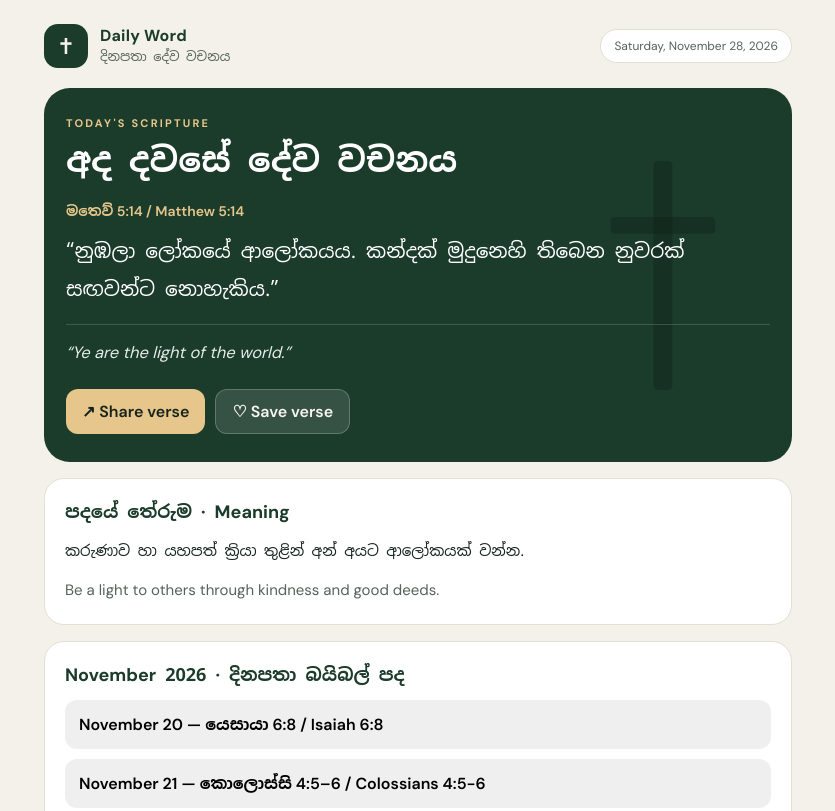
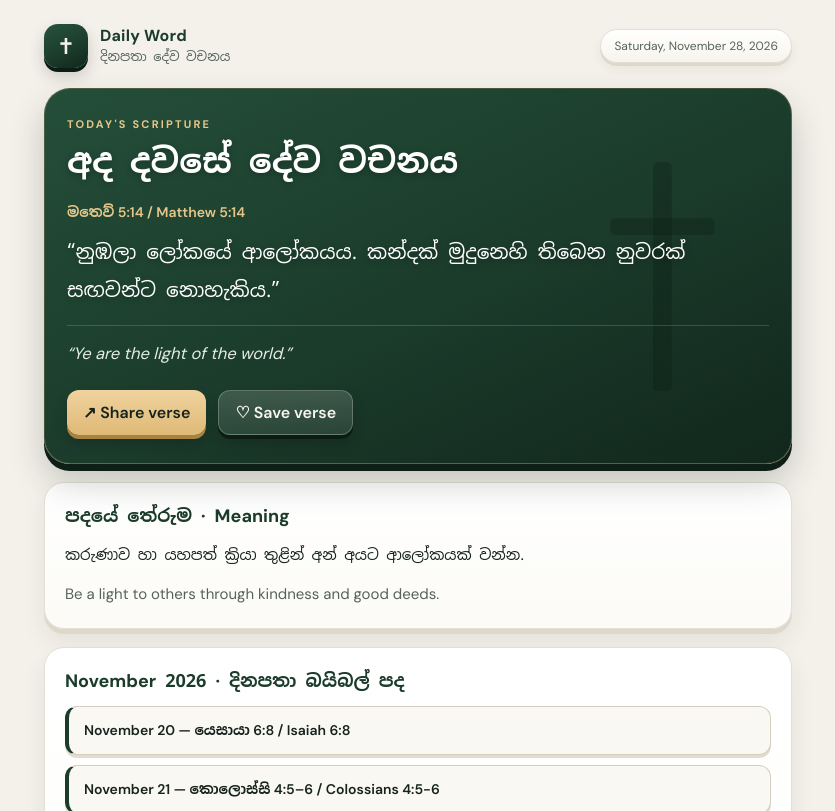
Before and after one commit to amithdombawala/daily-word-bible, a plain HTML site: page index.html in a window 1280 px wide. Shown: the top 811 px of the page, without its empty margins (222-1057 px from the left). Drawn offline with Linux system fonts and the light colour scheme; no server answers.

Commit message:
Update index.html

```diff
--- a/index.html
+++ b/index.html
@@ -16,6 +16,7 @@
       --ink: #17241e;
       --muted: #55635b;
       --green: #1b3b2b;
+      --green-dark: #11271c;
       --gold: #c99c4e;
       --card: #ffffff;
       --card-soft: #faf8f3;
@@ -42,7 +43,7 @@
       width: 100%;
       max-width: 780px;
       margin: 0 auto;
-      padding: 24px 16px 48px;
+      padding: 24px 16px 50px;
     }
 
     header {
@@ -64,12 +65,15 @@
       width: 44px;
       height: 44px;
       border-radius: 14px;
-      background: var(--green);
+      background: linear-gradient(155deg, #27533d 0%, var(--green) 60%, var(--green-dark) 100%);
       color: #f4f1ea;
       display: grid;
       place-items: center;
       font-size: 22px;
       flex-shrink: 0;
+      box-shadow:
+        0 4px 0 #0c1d15,
+        0 8px 16px rgba(23, 36, 30, 0.2);
     }
 
     .brand-title {
@@ -89,7 +93,7 @@
     }
 
     .date-pill {
-      background: var(--card);
+      background: linear-gradient(180deg, #ffffff 0%, #f7f4ec 100%);
       border: 1px solid var(--line);
       padding: 8px 13px;
       border-radius: 999px;
@@ -97,15 +101,20 @@
       font-size: 12px;
       white-space: nowrap;
       flex-shrink: 0;
+      box-shadow: 0 3px 0 #ded8ca, 0 6px 12px rgba(23, 36, 30, 0.06);
     }
 
     .hero {
-      background: var(--green);
+      background: linear-gradient(155deg, #244e39 0%, var(--green) 55%, var(--green-dark) 100%);
       color: #f7f5ef;
       border-radius: 26px;
       padding: 28px 22px;
       position: relative;
       overflow: hidden;
+      border: 1px solid rgba(230, 198, 138, 0.25);
+      box-shadow:
+        0 7px 0 #0d1f16,
+        0 18px 34px rgba(23, 36, 30, 0.22);
     }
 
     .hero-cross-bg {
@@ -142,6 +151,7 @@
       line-height: 1.35;
       color: #ffffff;
       font-family: 'Noto Sans Sinhala', 'DM Sans', sans-serif;
+      text-shadow: 0 2px 6px rgba(0, 0, 0, 0.25);
     }
 
     .ref {
@@ -158,6 +168,7 @@
       color: #ffffff;
       font-family: 'Noto Sans Sinhala', 'DM Sans', sans-serif;
       word-wrap: break-word;
+      text-shadow: 0 2px 6px rgba(0, 0, 0, 0.25);
     }
 
     .english {
@@ -173,7 +184,7 @@
     .hero-actions {
       display: flex;
       flex-wrap: wrap;
-      gap: 10px;
+      gap: 12px;
       margin-top: 22px;
     }
 
@@ -184,31 +195,44 @@
       border-radius: 12px;
       padding: 11px 16px;
       font-weight: 600;
-      transition: transform 0.15s ease, opacity 0.15s ease;
+      transition: transform 0.12s ease, box-shadow 0.12s ease;
     }
 
     button:active {
-      transform: scale(0.98);
+      transform: translateY(2px);
     }
 
     .primary {
-      background: #e6c68a;
+      background: linear-gradient(180deg, #efd39e 0%, #dfb976 100%);
       color: #17241e;
+      box-shadow: 0 4px 0 #a88240, 0 8px 14px rgba(0, 0, 0, 0.2);
+    }
+
+    .primary:active {
+      box-shadow: 0 1px 0 #a88240;
     }
 
     .ghost {
-      background: rgba(255, 255, 255, 0.12);
+      background: linear-gradient(180deg, rgba(255, 255, 255, 0.16) 0%, rgba(255, 255, 255, 0.08) 100%);
       color: #f7f5ef;
-      border: 1px solid rgba(255, 255, 255, 0.22);
+      border: 1px solid rgba(255, 255, 255, 0.24);
+      box-shadow: 0 4px 0 rgba(9, 22, 16, 0.75), 0 8px 14px rgba(0, 0, 0, 0.18);
+    }
+
+    .ghost:active {
+      box-shadow: 0 1px 0 rgba(9, 22, 16, 0.75);
     }
 
     .section {
-      margin-top: 16px;
-      background: var(--card);
+      margin-top: 18px;
+      background: linear-gradient(180deg, #ffffff 0%, #fcfbf7 100%);
       border: 1px solid var(--line);
       border-radius: 20px;
       padding: 20px;
       overflow: hidden;
+      box-shadow:
+        0 5px 0 #ded8ca,
+        0 12px 24px rgba(23, 36, 30, 0.08);
     }
 
     .section h2 {
@@ -234,6 +258,36 @@
       font-family: 'DM Sans', sans-serif !important;
     }
 
+    /* Normal clean border lining for November 2026 buttons */
+    #novemberList .nov-verse-button,
+    .nov-verse-button {
+      display: block !important;
+      width: 100% !important;
+      text-align: left !important;
+      background: #faf8f3 !important;
+      color: #17241e !important;
+      border: 1px solid #d4cdc0 !important;
+      border-left: 4px solid #1b3b2b !important;
+      border-radius: 12px !important;
+      padding: 13px 15px !important;
+      margin-bottom: 10px !important;
+      font-weight: 600 !important;
+      font-size: 14px !important;
+      line-height: 1.5 !important;
+      box-shadow: 0 3px 0 #e2dcd0 !important;
+    }
+
+    .nov-verse-button:hover {
+      background: #f3efe4 !important;
+      border-color: #b9b09f !important;
+      border-left-color: #c99c4e !important;
+    }
+
+    .nov-verse-button:active {
+      transform: translateY(2px) !important;
+      box-shadow: 0 1px 0 #e2dcd0 !important;
+    }
+
     .related {
       display: grid;
       grid-template-columns: repeat(2, minmax(0, 1fr));
@@ -244,7 +298,8 @@
       border: 1px solid var(--line);
       border-radius: 14px;
       padding: 13px;
-      background: var(--card-soft);
+      background: linear-gradient(180deg, #ffffff 0%, #f8f5ed 100%);
+      box-shadow: 0 3px 0 #e0dad0;
       min-width: 0;
     }
 
@@ -267,6 +322,7 @@
       border: 1px solid var(--line);
       border-radius: 14px;
       padding: 14px;
+      box-shadow: inset 0 1px 3px rgba(23, 36, 30, 0.05);
     }
 
     .reflection label {
@@ -288,16 +344,22 @@
       resize: vertical;
       font: inherit;
       line-height: 1.75;
+      box-shadow: inset 0 2px 4px rgba(23, 36, 30, 0.05);
     }
 
     .reflection button {
       margin-top: 10px;
-      background: var(--green);
+      background: linear-gradient(180deg, #244e39 0%, var(--green) 100%);
       color: #ffffff;
+      box-shadow: 0 4px 0 #0e2017, 0 6px 12px rgba(23, 36, 30, 0.16);
+    }
+
+    .reflection button:active {
+      box-shadow: 0 1px 0 #0e2017;
     }
 
     .saved {
-      margin-top: 16px;
+      margin-top: 18px;
     }
 
     .saved-list {
@@ -310,21 +372,23 @@
       justify-content: space-between;
       align-items: center;
       gap: 12px;
-      background: var(--card-soft);
+      background: linear-gradient(180deg, #ffffff 0%, #f8f5ed 100%);
       border: 1px solid var(--line);
       border-radius: 14px;
       padding: 12px 14px;
       font-size: 14px;
       line-height: 1.7;
       color: var(--ink);
+      box-shadow: 0 3px 0 #e0dad0;
     }
 
     .saved-entry button {
-      background: #ece7dc;
+      background: linear-gradient(180deg, #f2eee4 0%, #e3ddd0 100%);
       color: var(--ink);
       padding: 8px 12px;
       font-size: 12px;
       flex-shrink: 0;
+      box-shadow: 0 2px 0 #c9c2b3;
     }
 
     footer {
@@ -340,7 +404,7 @@
       left: 50%;
       bottom: 20px;
       transform: translateX(-50%);
-      background: var(--green);
+      background: linear-gradient(180deg, #244e39 0%, var(--green) 100%);
       color: #ffffff;
       padding: 10px 16px;
       border-radius: 12px;
@@ -351,6 +415,7 @@
       font-size: 13.5px;
       max-width: 90vw;
       text-align: center;
+      box-shadow: 0 4px 0 #0e2017, 0 10px 20px rgba(0, 0, 0, 0.2);
     }
 
     .toast.show {
```
